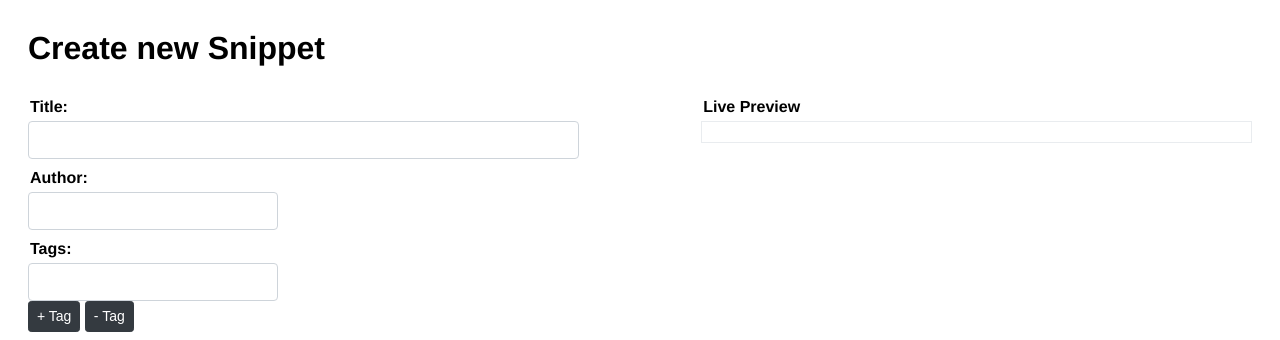
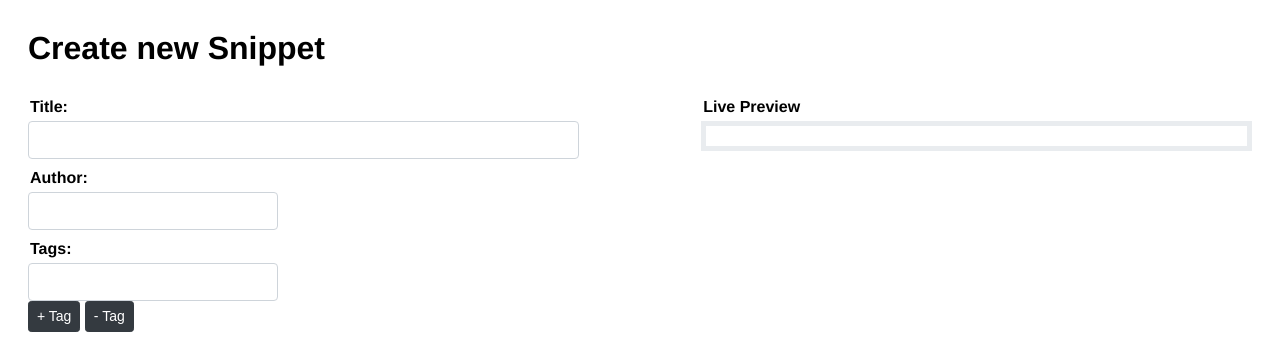
Before and after one commit to AnderRasoVazquez/proyecto_seguridad, a PHP site: page /formulario_post.php in a window 1280 px wide. Shown: the part 70-410 px from the top of the page. Run offline with PHP 8.4, Linux system fonts and the light colour scheme; some libraries are stand-ins or nearby versions.

Commit message:
borde más ancho para verlo mejor

```diff
--- a/css/styles.css
+++ b/css/styles.css
@@ -149,7 +149,7 @@ legend {
 }
 
 #targetDiv {
-    border: 1px solid #e9ecef;
+    border: 5px solid #e9ecef;
     overflow: auto;
     max-height: 600px;
     padding: 10px;
@@ -157,7 +157,7 @@ legend {
 
 #snippetMarkdownContent {
     padding: 20px;
-    border: 1px solid #e9ecef;
+    border: 5px solid #e9ecef;
 }
 
 #prev_panel {
```
